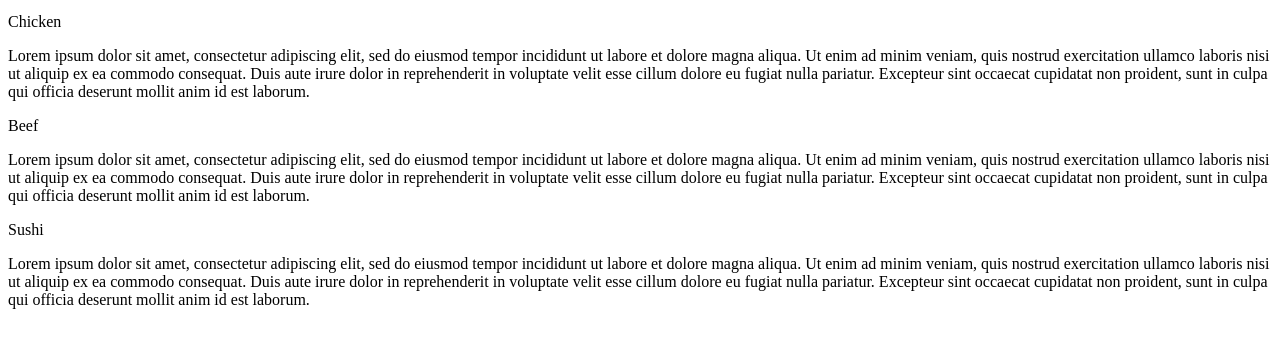
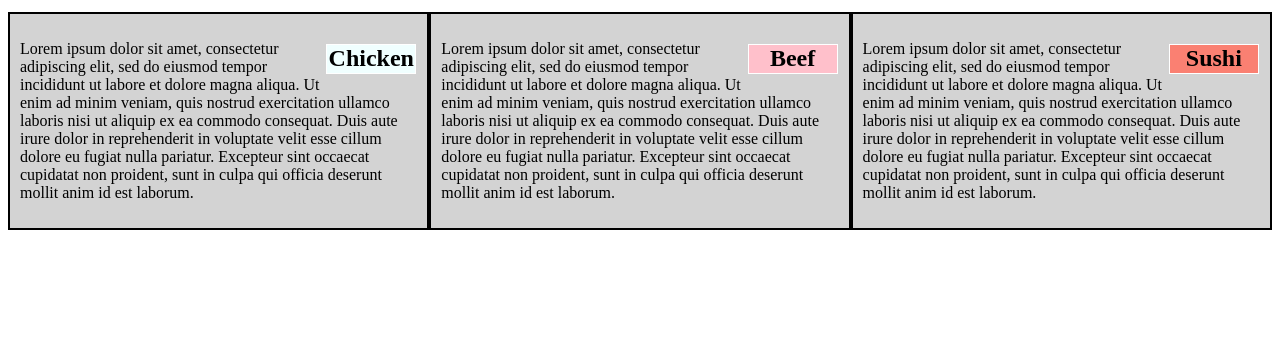
Before and after one commit to githubber3/coursera-test, a plain HTML site: page mod2_solution/css/index.html in a window 1280 px wide. Shown: the part 61-404 px from the top of the page. Drawn offline with Linux system fonts and the light colour scheme; files that its build step writes are made by us from their sources.

Commit message:
Update index.html

```diff
--- a/mod2_solution/css/index.html
+++ b/mod2_solution/css/index.html
@@ -1,9 +1,8 @@
-
 <!DOCTYPE html>
 <html>
 <head>
 	<meta charset="utf-8">
-<link rel="stylesheet" type="text/css" href="style.css">
+	<link rel="stylesheet" type="text/css" href="css/style.css">
 	<meta name="viewport" content="width=device-width, initial-scale=1">
 	<title>Module 2 Solution</title>
 
@@ -12,33 +11,29 @@
 <body>
 	<h1>Our Menu</h1>
 
-<div class="row">
-  <div class="col-lg-4 col-md-6"><div id="menu1">
-<p id="title1">Chicken</p>
+
+	<div  class="menu" id="div1">
+
+		<h2 id="chicken">Chicken</h2>
+
 		<p id="p1">Lorem ipsum dolor sit amet, consectetur adipiscing elit, sed do eiusmod tempor incididunt ut labore et dolore magna aliqua. Ut enim ad minim veniam, quis nostrud exercitation ullamco laboris nisi ut aliquip ex ea commodo consequat. Duis aute irure dolor in reprehenderit in voluptate velit esse cillum dolore eu fugiat nulla pariatur. Excepteur sint occaecat cupidatat non proident, sunt in culpa qui officia deserunt mollit anim id est laborum.</p>
 
 	</div>
 
-</div>
-  <div class="col-lg-4 col-md-6"><div id="menu2">
-<p id="title2">Beef</p>
+	<div  class="menu" id="div2">
+
+		<h2 id="beef">Beef</h2>
 		<p id="p2">Lorem ipsum dolor sit amet, consectetur adipiscing elit, sed do eiusmod tempor incididunt ut labore et dolore magna aliqua. Ut enim ad minim veniam, quis nostrud exercitation ullamco laboris nisi ut aliquip ex ea commodo consequat. Duis aute irure dolor in reprehenderit in voluptate velit esse cillum dolore eu fugiat nulla pariatur. Excepteur sint occaecat cupidatat non proident, sunt in culpa qui officia deserunt mollit anim id est laborum.</p>
 	</div>
 
-</div>
-  <div class="col-lg-4 col-md-6"><div id="menu3">
-<p id="title3">Sushi</p>
+
+	<div  class="menu" id="div3">
+
+		<h2 id="sushi">Sushi</h2>
 		<p id="p3">Lorem ipsum dolor sit amet, consectetur adipiscing elit, sed do eiusmod tempor incididunt ut labore et dolore magna aliqua. Ut enim ad minim veniam, quis nostrud exercitation ullamco laboris nisi ut aliquip ex ea commodo consequat. Duis aute irure dolor in reprehenderit in voluptate velit esse cillum dolore eu fugiat nulla pariatur. Excepteur sint occaecat cupidatat non proident, sunt in culpa qui officia deserunt mollit anim id est laborum.</p>
 	</div>
-</div>
 
-  <!-- <div class="col-lg-3 col-md-6"><p>Item 4</p></div>
-  <div class="col-lg-3 col-md-6"><p>Item 5 This is cool</p></div>
-  <div class="col-lg-3 col-md-6"><p>Item 6</p></div>
-  <div class="col-lg-3 col-md-6"><p>Item 7</p></div>
-  <div class="col-lg-3 col-md-6"><p>Item 8</p></div> -->
 
-</div>
 
 </body>
 
```
Lines whose indentation alone changed are shown as unchanged.
